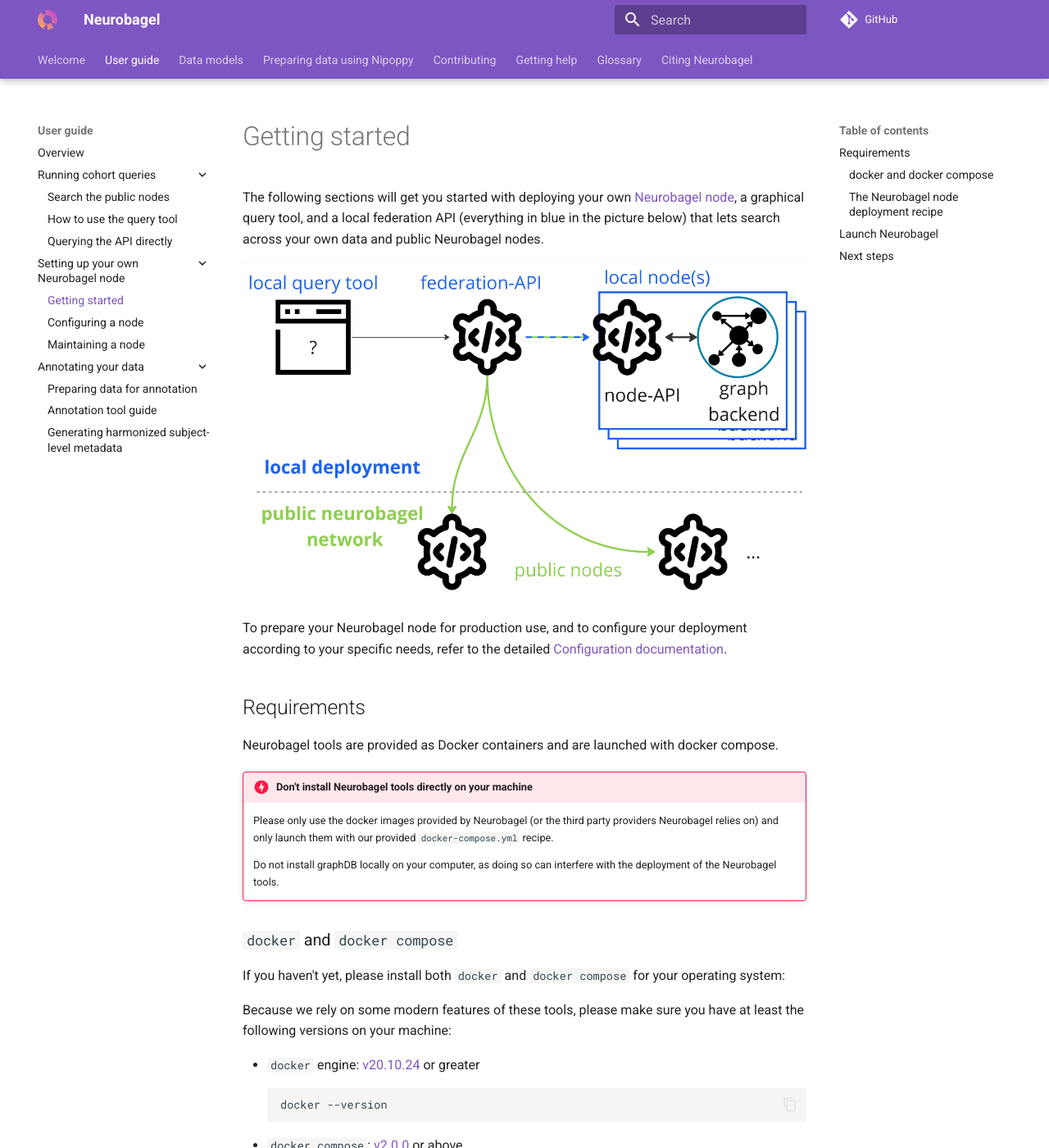
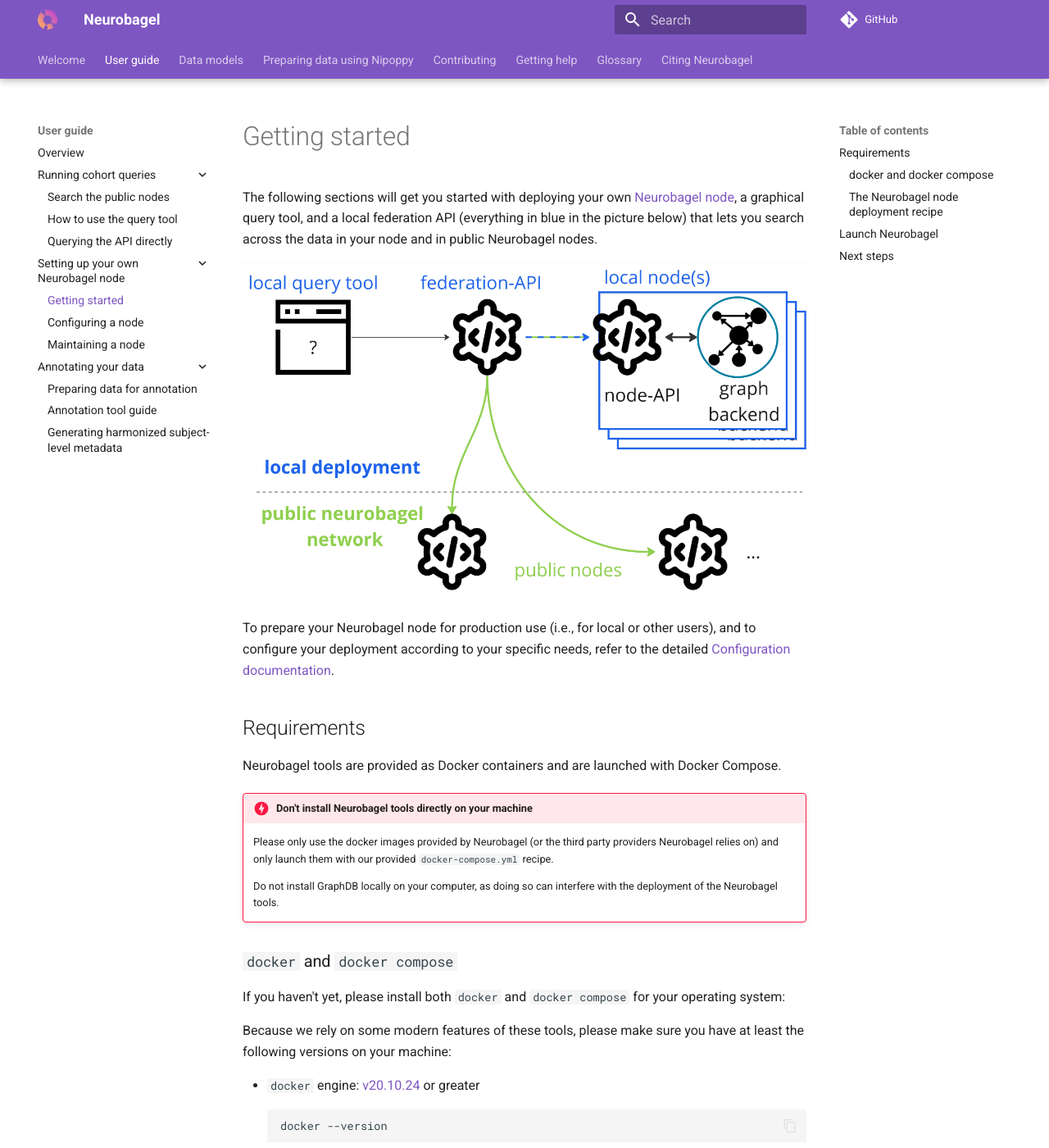
Before and after one commit to neurobagel/documentation, an MkDocs documentation site: the page built from docs/getting_started.md, in a window 1280 px wide and 1400 px high. Shown: the whole window at 82% size. Built offline with MkDocs 1.6.1 and Material for MkDocs 9.7.7, drawn with Linux system fonts in a browser that asks for light colours; emoji names are drawn with the system emoji font; comment, search, counter and statistics services are not loaded; some of the changed text lies outside the part shown.

Commit message:
Apply suggestions from code review
Co-authored-by: Alyssa Dai <alyssa.ydai@gmail.com>

````diff
--- a/docs/getting_started.md
+++ b/docs/getting_started.md
@@ -3,18 +3,18 @@
 a graphical query tool,
 and a local federation API
 (everything in blue in the picture below)
-that lets search across your own data and public Neurobagel nodes.
+that lets you search across the data in your node and in public Neurobagel nodes.
 
 ![Neurobagel node](../imgs/neurobagel_local_node.jpg)
 
-To prepare your Neurobagel node for production use,
+To prepare your Neurobagel node for production use (i.e., for local or other users),
 and to configure your deployment according to your specific needs,
 refer to the detailed [Configuration documentation](config.md).
 
 ## Requirements
 
 Neurobagel tools are provided as Docker containers
-and are launched with docker compose.
+and are launched with Docker Compose.
 
 !!! danger "Don't install Neurobagel tools directly on your machine"
 
@@ -22,7 +22,7 @@
     (or the third party providers Neurobagel relies on) and only launch
     them with our provided `docker-compose.yml` recipe.
 
-    Do not install graphDB locally on your computer,
+    Do not install GraphDB locally on your computer,
     as doing so can interfere with the deployment of the Neurobagel tools.
 
 ### `docker` and `docker compose`
@@ -76,7 +76,7 @@
 
 The [`neurobagel/recipes` repository](https://github.com/neurobagel/recipes)
 on GitHub contains our official
-docker compose recipe and template configuration files for setting up a local Neurobagel node.
+Docker Compose recipe and template configuration files for setting up a local Neurobagel node.
 
 1. Clone the GitHub repository to your machine and navigate to it
 ```bash
@@ -156,5 +156,5 @@
     - the interactive API docs at [http://localhost:8000/docs](http://localhost:8000/docs) and reading the [API](./api.md) guides
 - [Prepare your own dataset](./data_prep.md) for annotation with Neurobagel
 - [Add your own data to your Neurobagel graph](maintaining.md#updating-the-data-in-your-graph) to search
-- Learn about the different [configuration options](config.md) in Neurobagel
+- Learn about the different [configuration options](config.md) for your Neurobagel node
 - Hopefully all went well, but if you are experiencing issues take a look at our [getting help guide](./getting_help.md)
````
Also changed, not shown: other parts of docs/getting_started.md (+1 -1 lines), docs/config.md (+22 -16 lines).
